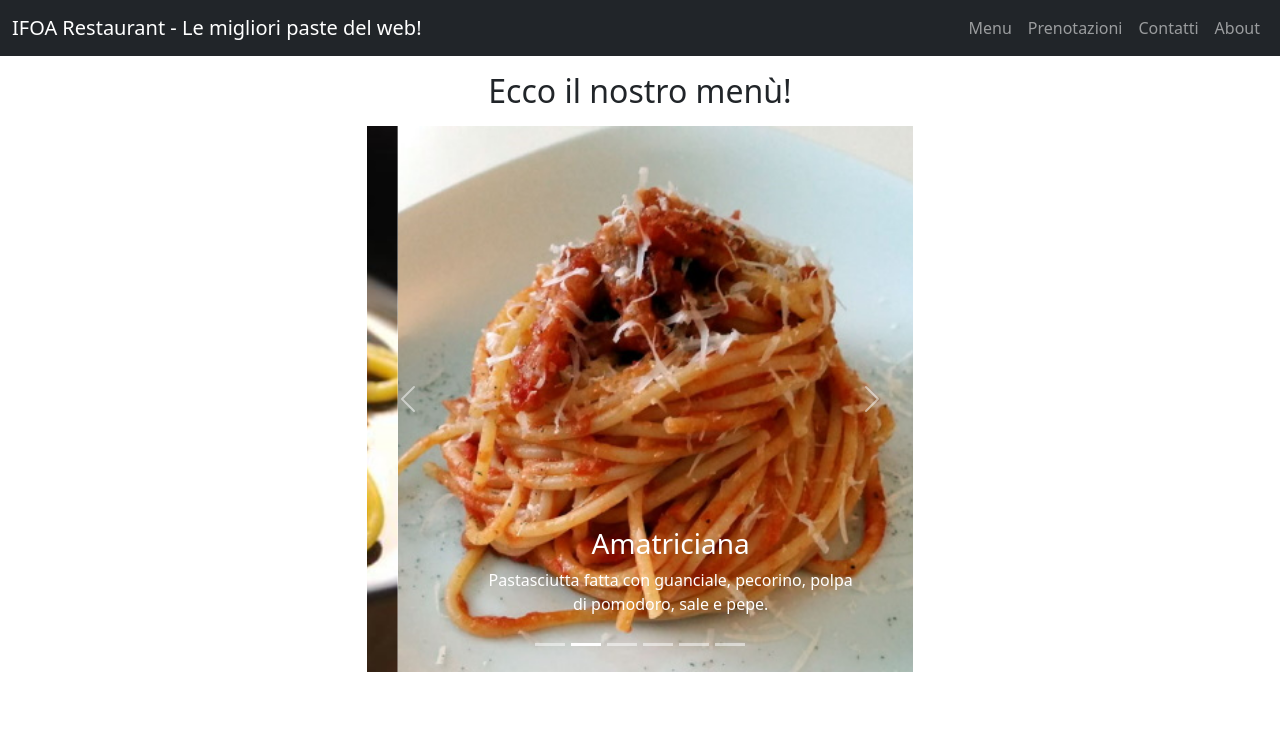
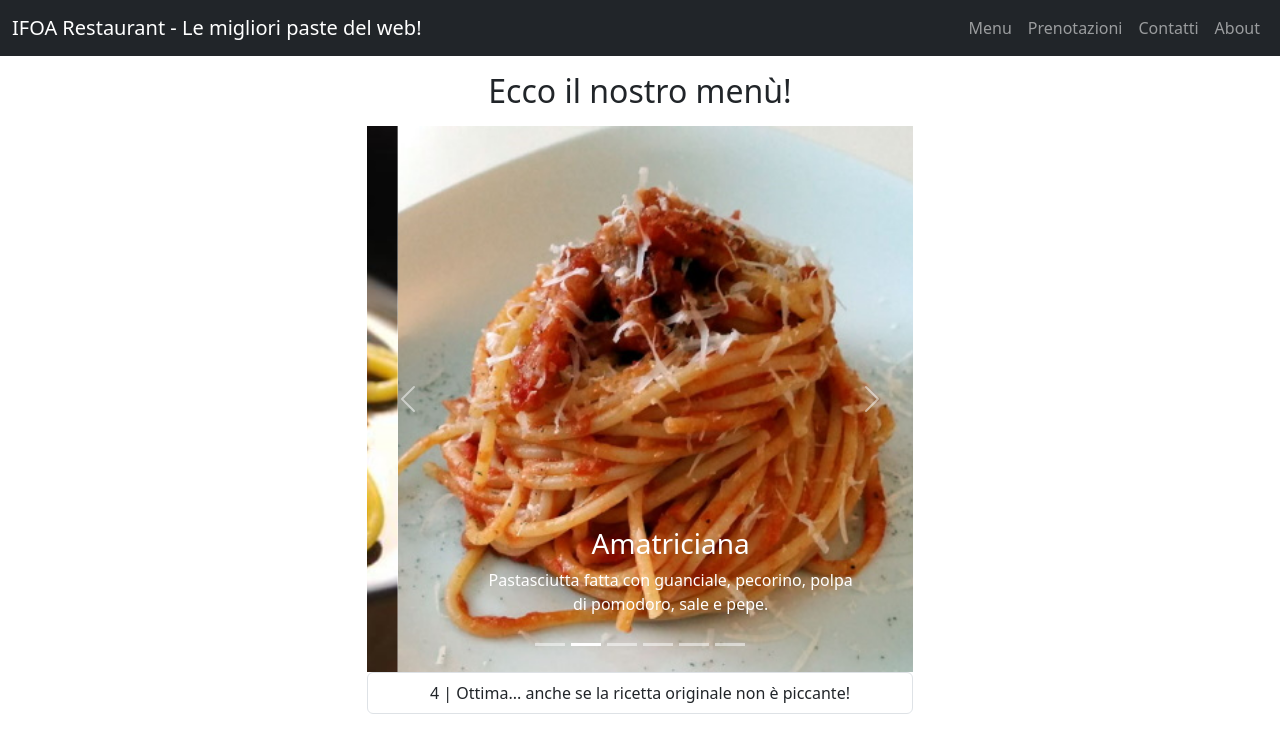
Before and after one commit to irvelervel/ifoa-0124-restaurant, a React (Create React App) app: page / in a window 1280 px wide. Shown: the top 752 px of the page. Built offline with nearby package versions, Linux system fonts and the light colour scheme.

Commit message:
Finishes today's lecture with dynamic pasta comments

```diff
--- a/src/components/HomeCarousel.jsx
+++ b/src/components/HomeCarousel.jsx
@@ -2,27 +2,65 @@ import Carousel from 'react-bootstrap/Carousel'
 import Container from 'react-bootstrap/Container'
 import Row from 'react-bootstrap/Row'
 import Col from 'react-bootstrap/Col'
+import ListGroup from 'react-bootstrap/ListGroup'
 // recupero l'array delle pastasciutte con un import
 import items from '../data/menu.json'
+import { Component } from 'react'
 
 // ora vorremmo generare un Carousel.Item (una slide) per OGNI elemento di items (per ogni pastasciutta)
 
-const HomeCarousel = function () {
+// ora vorremmo che il componente fosse sempre in grado di capire qual è la pasta correntemente visualizzata
+// in modo da poterne mappare le reviews nella lista sotto il carosello
+// vorremmo inserire nel nostro componente un concetto di "pasta attiva (selezionata, visualizzata)"
+
+// per raggiungere questo scopo inseriremo nel nostro componente il concetto di STATE (stato)
+// uno stato è una "memoria" del componente, in grado di ricordarsi cose durante il suo ciclo vitale
+
+// lo STATE sarà un OGGETTO
+// l'oggetto STATE è una prerogativa dei componenti a CLASSE
+
+// convertiamo HomeCarousel in un componente a CLASSE
+
+class HomeCarousel extends Component {
+  // adesso che abbiamo un class component possiamo creare un oggetto di stato
+
+  // questo è lo stato INIZIALE, quello che viene assegnato al componente in fase di montaggio
+  state = {
+    selectedPasta: items[0],
+    // all'avvio della pagina la selectedPasta è l'oggetto della pasta Carbonara (items[0])
+  }
+
+  // lo stato in un componente React è READ-ONLY (vuol dire che non può essere modificato direttamente)
+  // l'unico modo per modificare lo stato è utilizzare un metodo che si chiama setState( { //nuovo stato } )
+
+  render() {
     return (
       <Container>
         <Row className="justify-content-center">
           <Col xs={12} md={8} lg={6}>
             {/* <div class="col-12 col-md-8 col-lg-6"> */}
             <h2 className="my-3 text-center">Ecco il nostro menù!</h2>
-          <Carousel>
+            <Carousel
+              onSlide={(newSlideIndex) => {
+                console.log('SLIDE CAMBIATA!', newSlideIndex)
+                // questo è un event listener che ascolta i cambi di slide e riporta il nuovo indice corrente
+                // ora devo cambiare la selectedPasta
+                this.setState({
+                  // nuovo contenuto dello stato
+                  selectedPasta: items[newSlideIndex],
+                  // abbiamo appena aggiornato lo stato ad ogni cambio di slide
+                })
+              }}
+            >
               {
                 // con queste graffe dichiaro un "blocco logico" in JSX, una "parte dinamica"
                 // con .map() andiamo a mappare un array e a generare dinamicamente del contenuto,
                 // ritornando in questo caso un Carousel.Item per ogni pasta nell'array items (menu.json)
-              items.map((pasta) => {
-                // pasta è un oggetto! il primo oggetto dell'array al primo ciclo, il secondo al secondo e così via...
+                items.map((pasta, i) => {
                   return (
-                  <Carousel.Item>
+                    // la key è una prop univoca che dev'essere assegnata ad ogni elemento che ritornate da un .map()
+                    // serve a React per mantenere ottimali le performance durante le sua interne manipolazioni del DOM
+                    <Carousel.Item key={pasta.id}>
                       <img
                         src={pasta.image}
                         alt="a pasta from the menu"
@@ -39,8 +77,23 @@ const HomeCarousel = function () {
             </Carousel>
           </Col>
         </Row>
+        <Row className="justify-content-center">
+          <Col xs={12} md={8} lg={6}>
+            <ListGroup className="text-center">
+              {this.state.selectedPasta.comments.map((review) => {
+                return (
+                  <ListGroup.Item key={review.id}>
+                    {review.rating} | {review.comment}
+                  </ListGroup.Item>
+                )
+              })}
+              {/* per aggiornare la sezione commenti, dobbiamo semplicemente cambiare la selectedPasta */}
+            </ListGroup>
+          </Col>
+        </Row>
       </Container>
     )
   }
+}
 
 export default HomeCarousel
```
Lines whose indentation alone changed are shown as unchanged.
